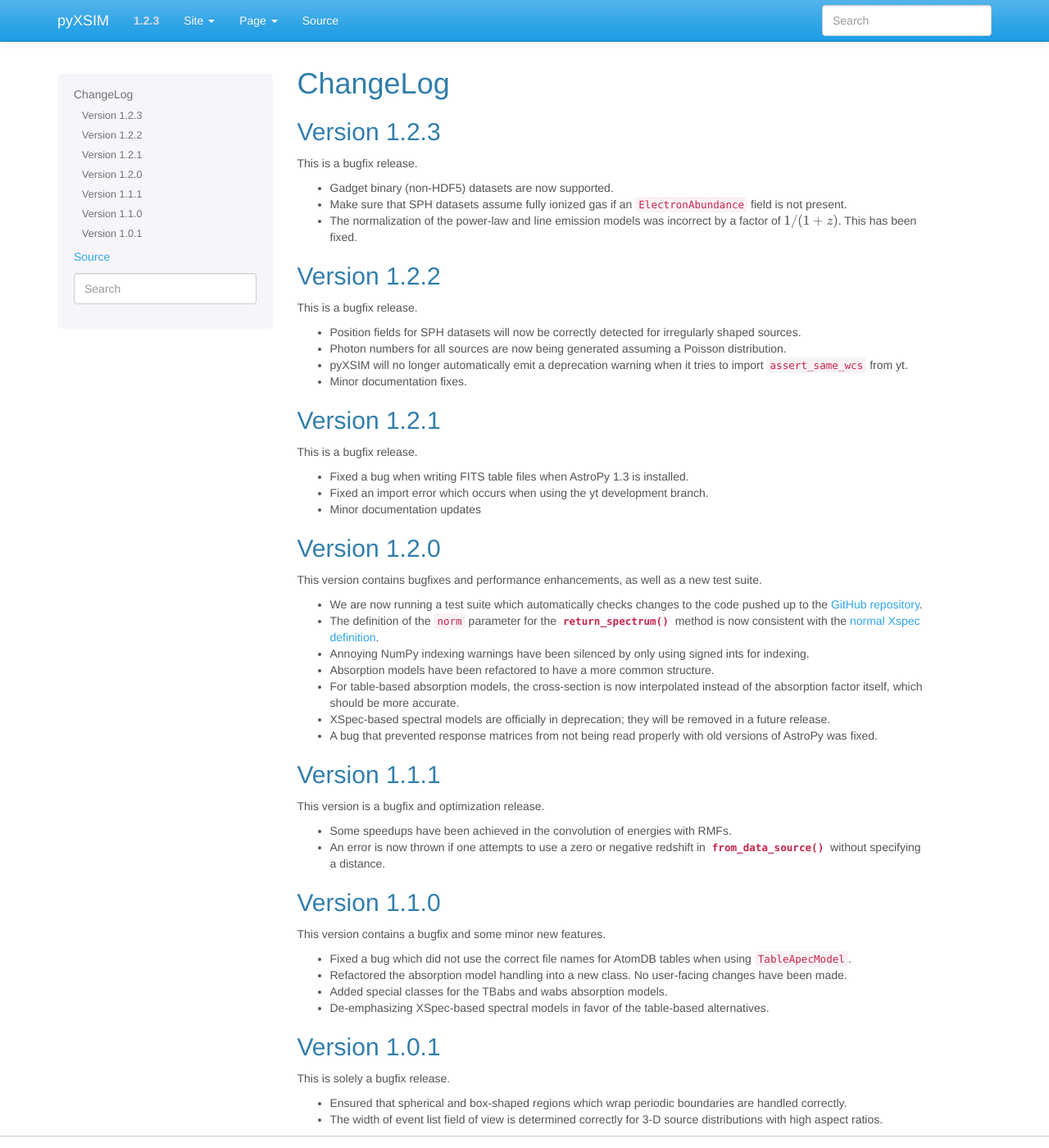
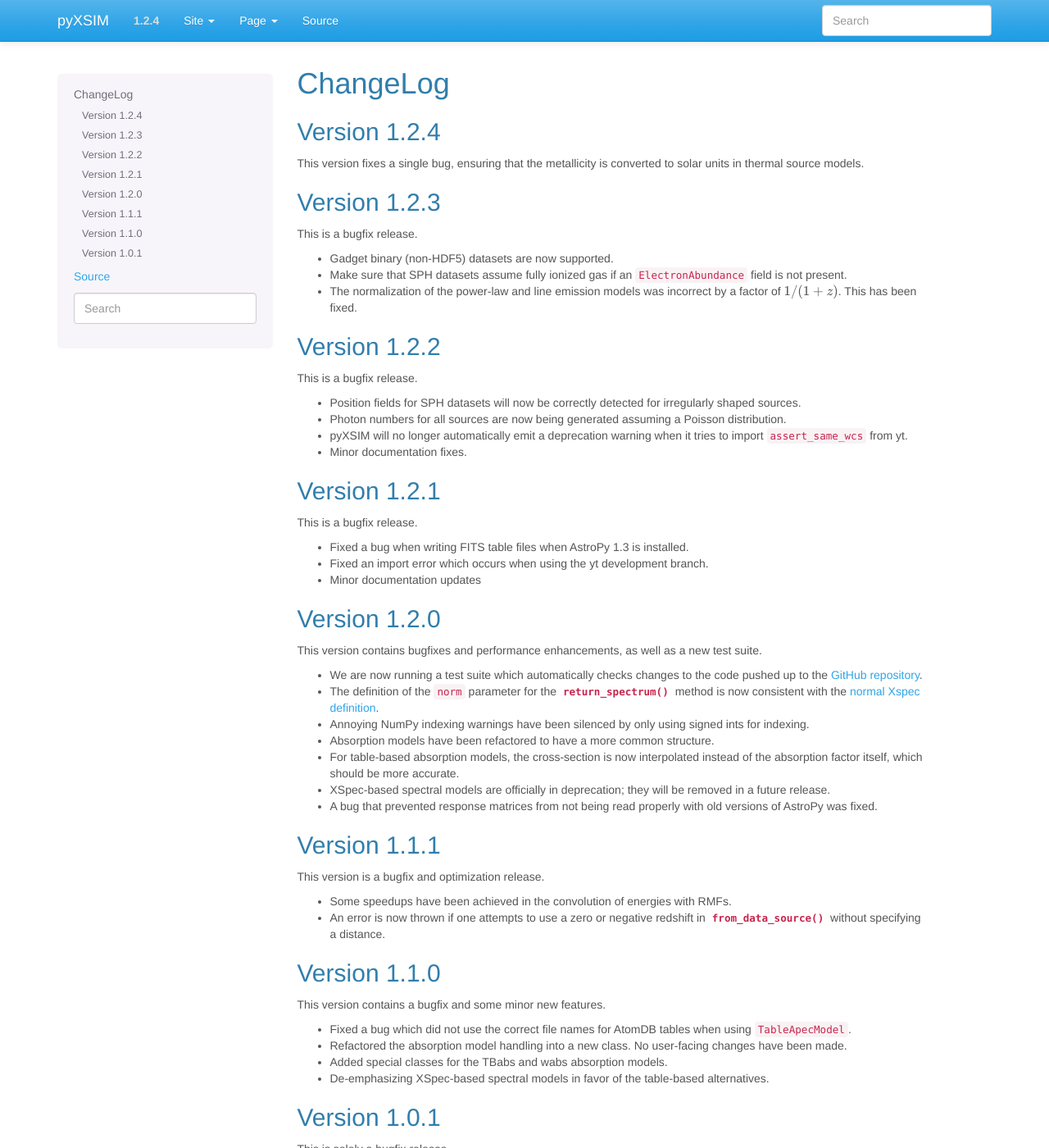
Before and after one commit to jzuhone/pyxsim, a Sphinx documentation site: the page built from doc/source/changelog.rst, in a window 1280 px wide and 1400 px high. Shown: the whole window at 82% size. Built offline with Sphinx 7.4.7, drawn with Linux system fonts in a browser that asks for light colours; some of the changed text lies outside the part shown.

Commit message:
Version bump

```diff
--- a/doc/source/changelog.rst
+++ b/doc/source/changelog.rst
@@ -2,6 +2,12 @@
 
 ChangeLog
 =========
+
+Version 1.2.4
+-------------
+
+This version fixes a single bug, ensuring that the metallicity is converted to
+solar units in thermal source models.
 
 Version 1.2.3
 -------------
--- a/doc/source/conf.py
+++ b/doc/source/conf.py
@@ -71,7 +71,7 @@ master_doc = 'index'
 
 # General information about the project.
 project = 'pyXSIM'
-copyright = '2016, John ZuHone'
+copyright = '2017, John ZuHone'
 author = 'John ZuHone'
 
 # The version info for the project you're documenting, acts as replacement for
@@ -79,9 +79,9 @@ author = 'John ZuHone'
 # built documents.
 #
 # The short X.Y version.
-version = '1.2.3'
+version = '1.2.4'
 # The full version, including alpha/beta/rc tags.
-release = '1.2.3'
+release = '1.2.4'
 
 # The language for content autogenerated by Sphinx. Refer to documentation
 # for a list of supported languages.
--- a/doc/source/index.rst
+++ b/doc/source/index.rst
@@ -60,7 +60,7 @@ pyXSIM is released under a `BSD 3-clause license <https://opensource.org/license
 Current Version
 ---------------
 
-The current stable version is 1.2.3. See the :ref:`changelog` for details on changes from previous
+The current stable version is 1.2.4. See the :ref:`changelog` for details on changes from previous
 versions.
 
 Table of Contents
--- a/pyxsim/__init__.py
+++ b/pyxsim/__init__.py
@@ -1,4 +1,4 @@
-__version__ = "1.2.3"
+__version__ = "1.2.4"
 
 from pyxsim.source_models import \
    SourceModel, \
--- a/setup.py
+++ b/setup.py
@@ -11,7 +11,7 @@ cython_extensions = [
 
 setup(name='pyxsim',
       packages=['pyxsim'],
-      version='1.2.3',
+      version='1.2.4',
       description='Python package for simulating X-ray observations of astrophysical sources',
       author='John ZuHone',
       author_email='jzuhone@gmail.com',
```
